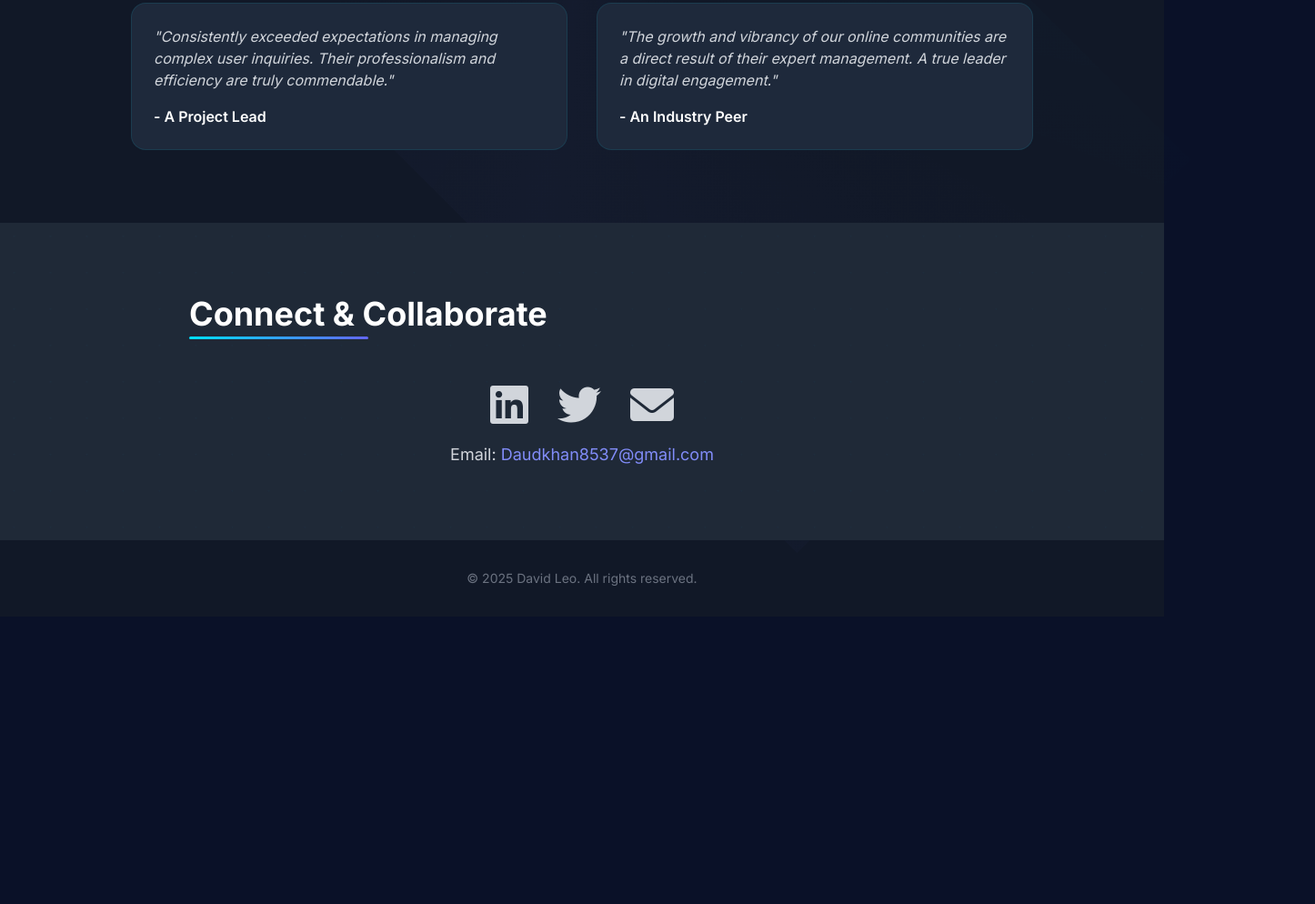
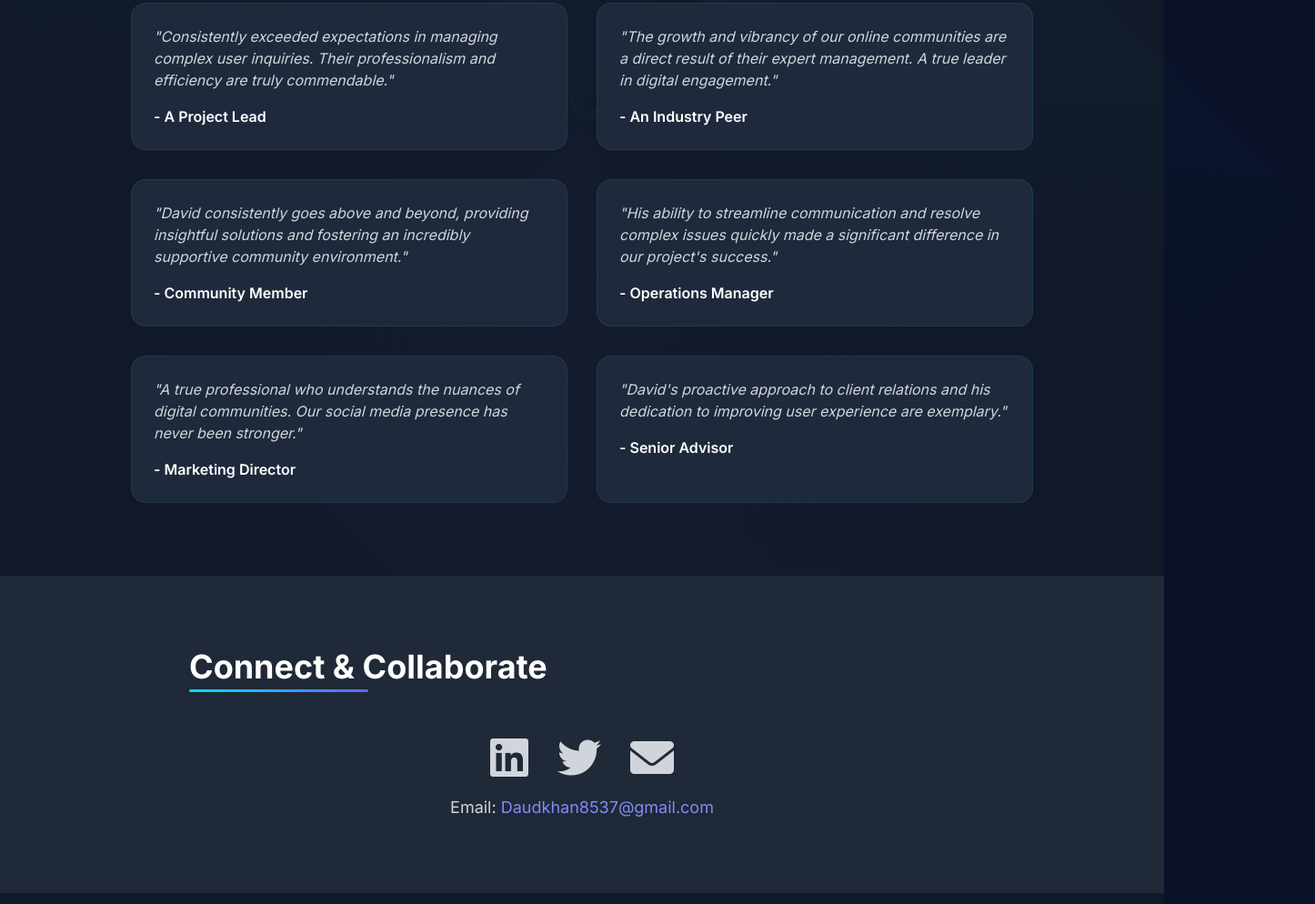
Before and after one commit to DavidLeo59/portfolio, a plain HTML site: page index.html in a window 1280 px wide. Shown: the part 4811-5805 px from the top of the page at 91% size, 1446 px wide, since content can reach past the window. Before the commit the page ends 5489 px from the top, so only its background shows below. Drawn offline with nearby package versions, Linux system fonts and the light colour scheme; animation ran at ten frames a second.

Commit message:
index.html

```diff
--- a/index.html
+++ b/index.html
@@ -656,6 +656,22 @@
                     <p class="text-gray-300 italic mb-4">"The growth and vibrancy of our online communities are a direct result of their expert management. A true leader in digital engagement."</p>
                     <p class="text-white font-semibold">- An Industry Peer</p>
                 </div>
+                <div class="card-glow p-6 initial-hidden-state animation-delay-1000">
+                    <p class="text-gray-300 italic mb-4">"David consistently goes above and beyond, providing insightful solutions and fostering an incredibly supportive community environment."</p>
+                    <p class="text-white font-semibold">- Community Member</p>
+                </div>
+                <div class="card-glow p-6 initial-hidden-state animation-delay-200">
+                    <p class="text-gray-300 italic mb-4">"His ability to streamline communication and resolve complex issues quickly made a significant difference in our project's success."</p>
+                    <p class="text-white font-semibold">- Operations Manager</p>
+                </div>
+                <div class="card-glow p-6 initial-hidden-state animation-delay-400">
+                    <p class="text-gray-300 italic mb-4">"A true professional who understands the nuances of digital communities. Our social media presence has never been stronger."</p>
+                    <p class="text-white font-semibold">- Marketing Director</p>
+                </div>
+                <div class="card-glow p-6 initial-hidden-state animation-delay-600">
+                    <p class="text-gray-300 italic mb-4">"David's proactive approach to client relations and his dedication to improving user experience are exemplary."</p>
+                    <p class="text-white font-semibold">- Senior Advisor</p>
+                </div>
             </div>
         </div>
     </section>
```
